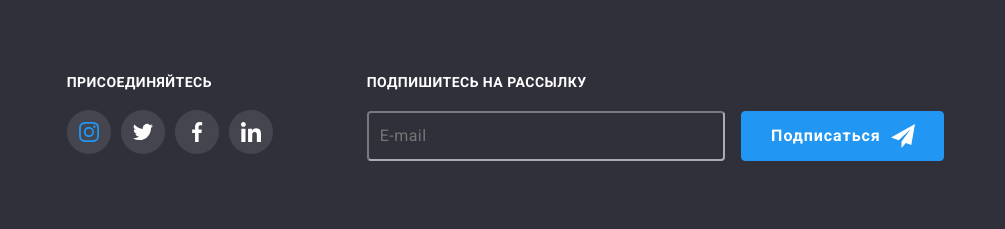
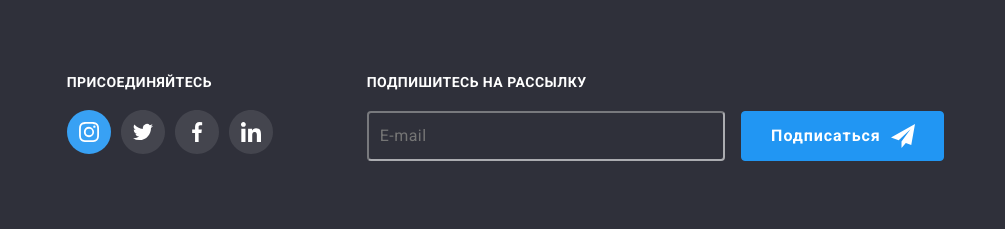
Before and after one commit to Maksym-Zyza/goit-markup-hw-04, a plain HTML site: page index.html in a window 1280 px wide. In both pictures the pointer is over the link 363 px from the left and 2900 px from the top of the page. Shown: the part 2752-2981 px from the top of the page, 275-1280 px from the left. Drawn offline with nearby package versions, Linux system fonts and the light colour scheme.

Commit message:
Виправлений ховер у футері для соцмереж

```diff
--- a/CSS/styles.css
+++ b/CSS/styles.css
@@ -381,12 +381,14 @@ img {
 }
 
 .social-item-element {
+  display: flex;
   fill: #ffffff;
+  border-radius: 50%;
 }
 
 .social-item-element:hover,
 .social-item-element:focus {
-  fill: var(--accent-color);
+  background-color: var(--accent-color);
 }
 
 .footer-subscribe {
```
